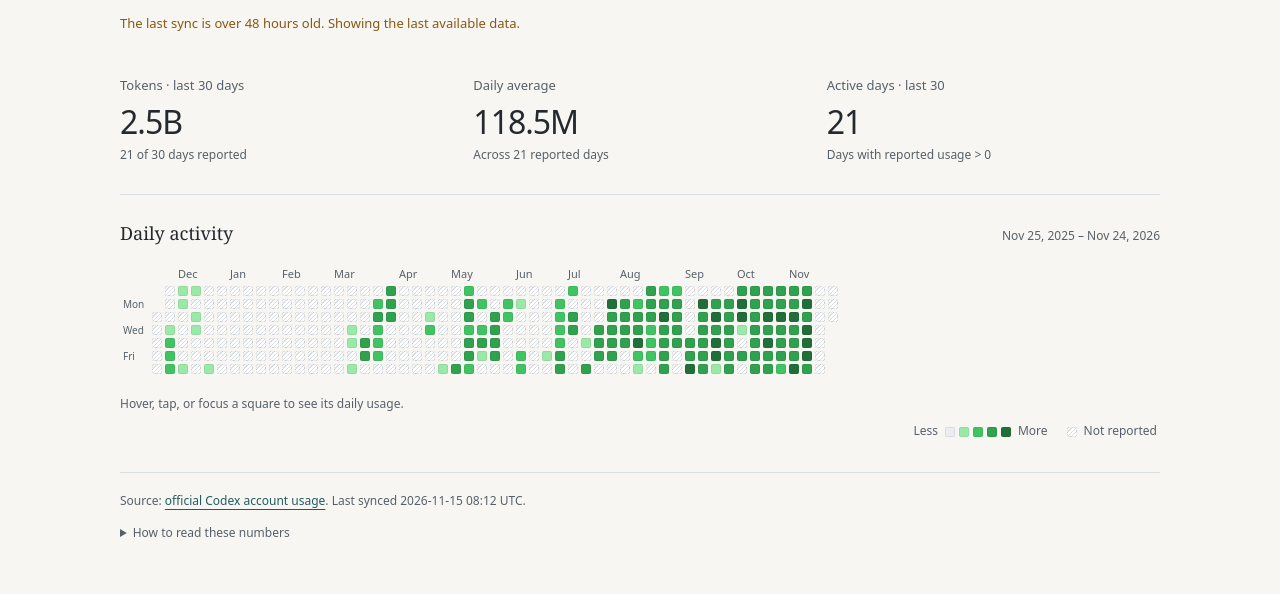
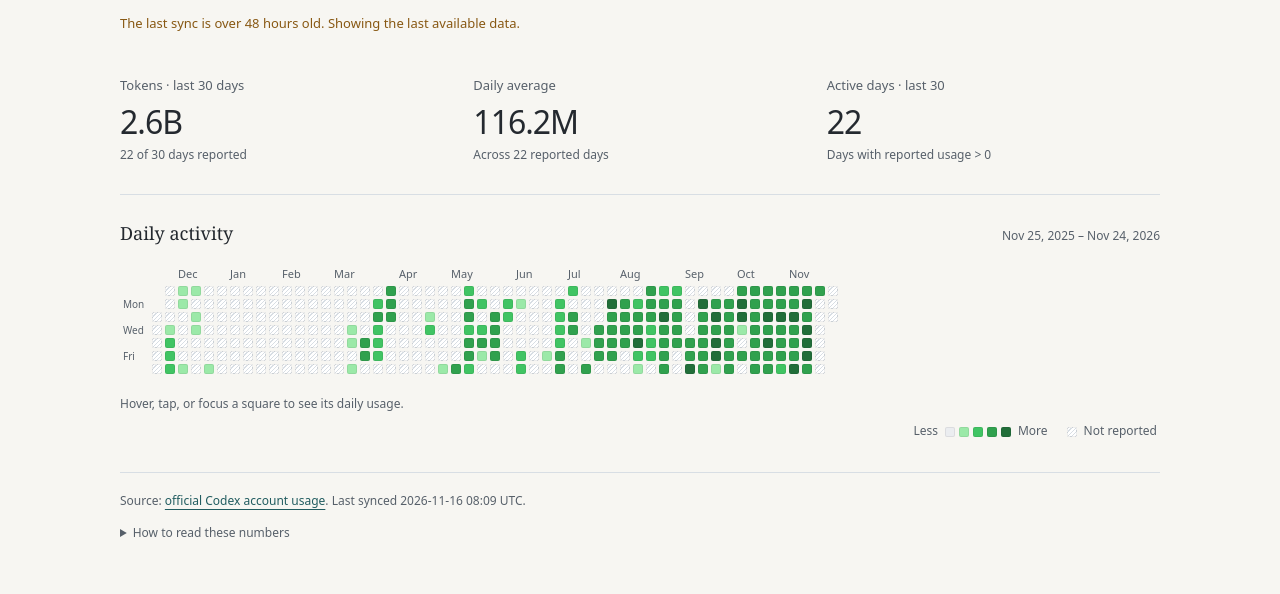
Before and after one commit to jzstark/jzstark.github.io, a Jekyll site: the page built from activity.html, in a window 1280 px wide. Shown: the part 351-945 px from the top of the page. Built offline with Jekyll 4.4.1, drawn with Linux system fonts in a browser that asks for light colours; part of the change alters nothing that is shown.

Commit message:
Update Codex daily activity

```diff
--- a/assets/data/codex-usage.json
+++ b/assets/data/codex-usage.json
@@ -5,12 +5,12 @@
     "name": "Codex account usage",
     "url": "https://learn.chatgpt.com/docs/app-server#7-token-usage-chatgpt"
   },
-  "updated_at": "2026-11-15T08:12:08Z",
+  "updated_at": "2026-11-16T08:09:03Z",
   "summary": {
-    "lifetimeTokens": 8002199432,
+    "lifetimeTokens": 8071254948,
     "peakDailyTokens": 324002392,
-    "currentStreakDays": 35,
-    "longestStreakDays": 35
+    "currentStreakDays": 36,
+    "longestStreakDays": 36
   },
   "days": [
     {
@@ -639,7 +639,11 @@
     },
     {
       "date": "2026-11-14",
-      "tokens": 44674448
+      "tokens": 78530496
+    },
+    {
+      "date": "2026-11-15",
+      "tokens": 35199468
     }
   ]
 }
```
